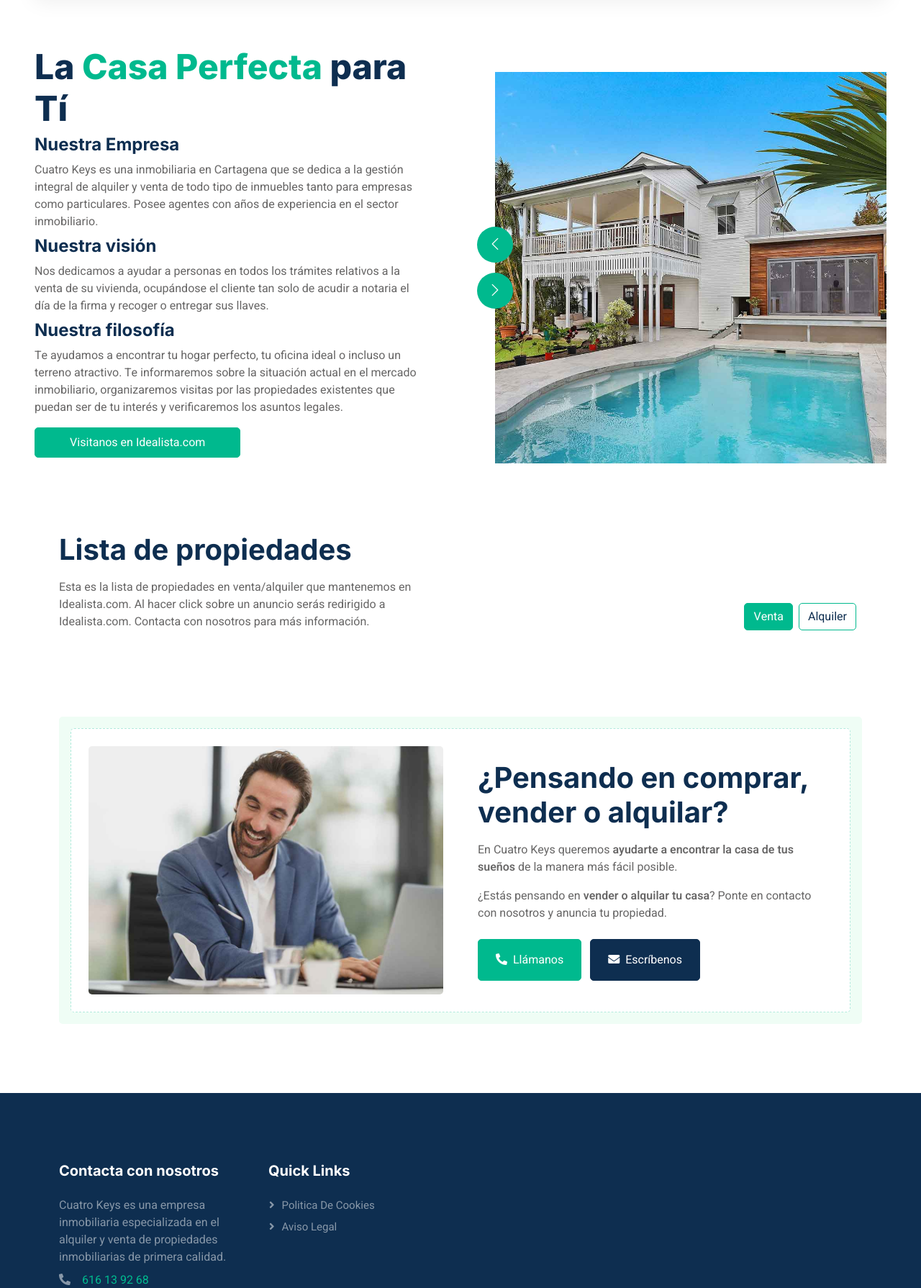
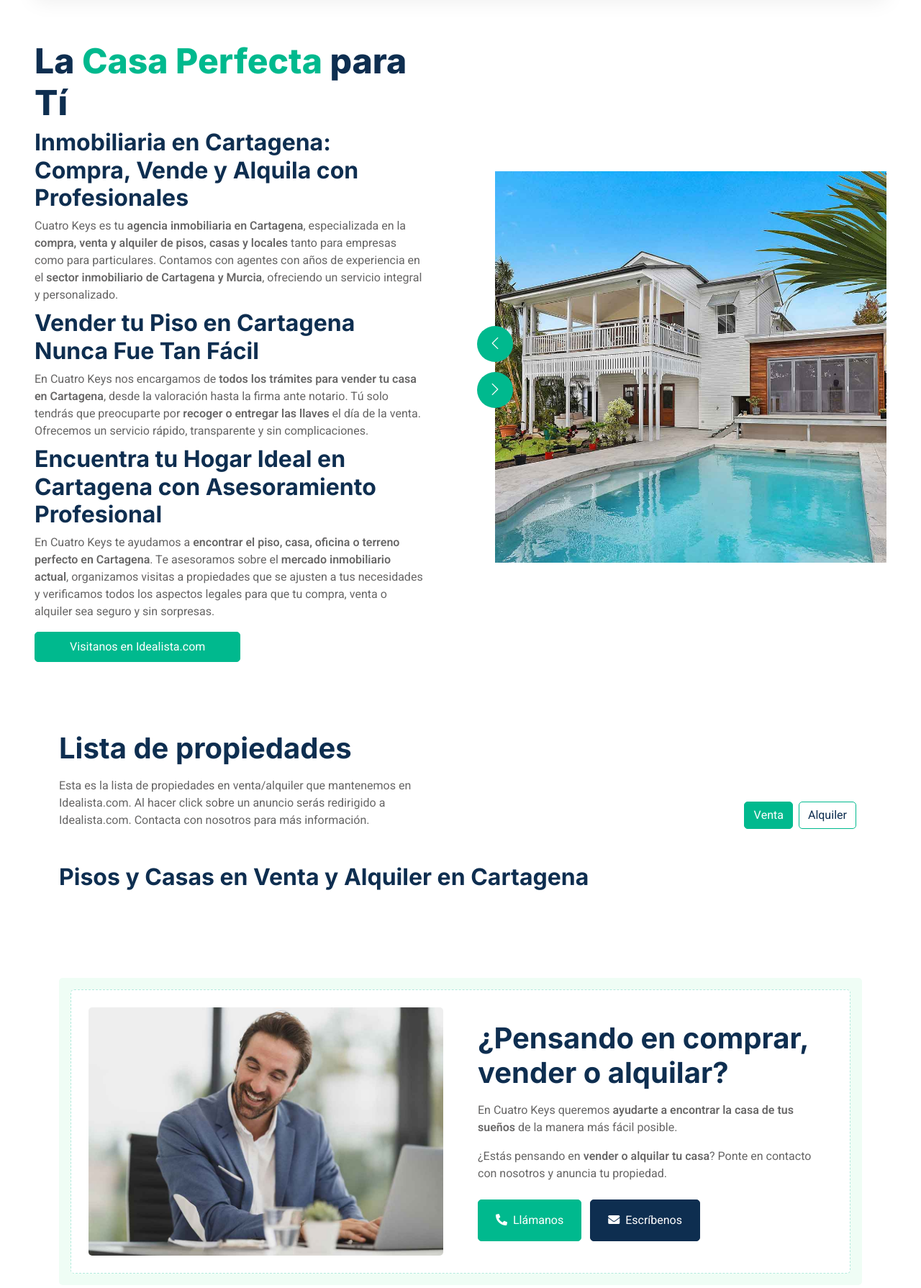
Before and after one commit to julia4keys/real_state, a Python web app: template template/index_temp.html in a window 1280 px wide. Shown: the part 75-1865 px from the top of the page at 72% size. Run offline with Jinja, Linux system fonts and the light colour scheme; the template is opened without the code that fills it, so the values that code supplies are empty; some libraries are stand-ins or nearby versions.

Commit message:
Better SEO

```diff
--- a/template/index_temp.html
+++ b/template/index_temp.html
@@ -3,10 +3,11 @@
 
 <head>
     <meta charset="utf-8">
-    <title>Pisos Casas Venta Alquiler en Cartagena (Murcia) - Cuatro Keys</title>
+    <title>Inmobiliaria en Cartagena: Pisos y Casas en Venta y Alquiler | Cuatro Keys</title>
     <meta content="width=device-width, initial-scale=1.0" name="viewport">
-    <meta content="comprar casa piso cartagena vender venta alquilar inmobiliaria" name="keywords">
-    <meta content="Pisos Casas en Cartagena. Vende o alquila sin preocupaciones. Compra o alquila al mejor precio." name="description">
+    <meta content="inmobiliaria cartagena, pisos en venta cartagena, casas en venta cartagena, alquiler de pisos cartagena, alquiler de casas cartagena, comprar piso cartagena, vender piso cartagena, inmuebles cartagena, viviendas cartagena, pisos baratos cartagena, casas con piscina cartagena, apartamentos cartagena, locales comerciales cartagena, terrenos cartagena, agencia inmobiliaria cartagena, gestoria inmobiliaria cartagena, idealista cartagena, pisos de lujo cartagena, oportunidades inmobiliarias cartagena, compraventa de viviendas cartagena, alquiler sin comisiones cartagena" name="keywords">
+    <meta content="Encuentra pisos y casas en venta y alquiler en Cartagena (Murcia) con Cuatro Keys. Somos tu inmobiliaria de confianza: gestión integral, precios competitivos y asesoramiento personalizado. ¡Compra, vende o alquila sin preocupaciones!" name="description">
+
 
 
     <!-- Favicon -->
@@ -92,12 +93,12 @@
             <div class="row g-0 align-items-center flex-column-reverse flex-md-row">
                 <div class="col-md-6 p-5 mt-lg-1">
                     <h1 class="display-5 animated fadeIn mb-2">La <span class="text-primary">Casa Perfecta</span> para Tí</h1>
-                    <h4 class="animated fadeIn mb-2">Nuestra Empresa</h1>
-                    <p class="animated fadeIn mb-2">Cuatro Keys es una inmobiliaria en Cartagena que se dedica a la gestión integral de alquiler y venta de todo tipo de inmuebles tanto para empresas como particulares. Posee agentes con años de experiencia en el sector inmobiliario.</p>
-                    <h4 class="animated fadeIn mb-2">Nuestra visión</h1>
-                    <p class="animated fadeIn mb-2">Nos dedicamos a ayudar a personas en todos los trámites relativos a la venta de su vivienda, ocupándose el cliente tan solo de acudir a notaria el día de la firma y recoger o entregar sus llaves.</p>
-                    <h4 class="animated fadeIn mb-2">Nuestra filosofía</h1>
-                    <p class="animated fadeIn mb-2">Te ayudamos a encontrar tu hogar perfecto, tu oficina ideal o incluso un terreno atractivo. Te informaremos sobre la situación actual en el mercado inmobiliario, organizaremos visitas por las propiedades existentes que puedan ser de tu interés y verificaremos los asuntos legales.</p>
+                    <h2 class="animated fadeIn mb-2">Inmobiliaria en Cartagena: Compra, Vende y Alquila con Profesionales</h2>
+                    <p class="animated fadeIn mb-2">Cuatro Keys es tu <strong>agencia inmobiliaria en Cartagena</strong>, especializada en la <strong>compra, venta y alquiler de pisos, casas y locales</strong> tanto para empresas como para particulares. Contamos con agentes con años de experiencia en el <strong>sector inmobiliario de Cartagena y Murcia</strong>, ofreciendo un servicio integral y personalizado.</p>
+                    <h2 class="animated fadeIn mb-2">Vender tu Piso en Cartagena Nunca Fue Tan Fácil</h2>
+                    <p class="animated fadeIn mb-2">En Cuatro Keys nos encargamos de <strong>todos los trámites para vender tu casa en Cartagena</strong>, desde la valoración hasta la firma ante notario. Tú solo tendrás que preocuparte por <strong>recoger o entregar las llaves</strong> el día de la venta. Ofrecemos un servicio rápido, transparente y sin complicaciones.</p>
+                    <h2 class="animated fadeIn mb-2">Encuentra tu Hogar Ideal en Cartagena con Asesoramiento Profesional</h2>
+                    <p class="animated fadeIn mb-2">En Cuatro Keys te ayudamos a <strong>encontrar el piso, casa, oficina o terreno perfecto en Cartagena</strong>. Te asesoramos sobre el <strong>mercado inmobiliario actual</strong>, organizamos visitas a propiedades que se ajusten a tus necesidades y verificamos todos los aspectos legales para que tu compra, venta o alquiler sea seguro y sin sorpresas.</p>
                     <a class="btn btn-primary py-2 px-5 mt-2" href="https://www.idealista.com/pro/cuatrokeys" rel="nofollow">Visitanos en Idealista.com</a>
                 </div>
                 <div class="col-md-6 animated fadeIn p-5 mt-lg-5">
@@ -297,6 +298,7 @@
                         </ul>
                     </div>
                 </div>
+                <h2 class="text-start mx-auto mb-5 wow slideInLeft" data-wow-delay="0.1s">Pisos y Casas en Venta y Alquiler en Cartagena</h2>
                 <div class="tab-content">
                     <div id="tab-1" class="tab-pane fade show p-0 active">
                         <div class="row g-4">
```
